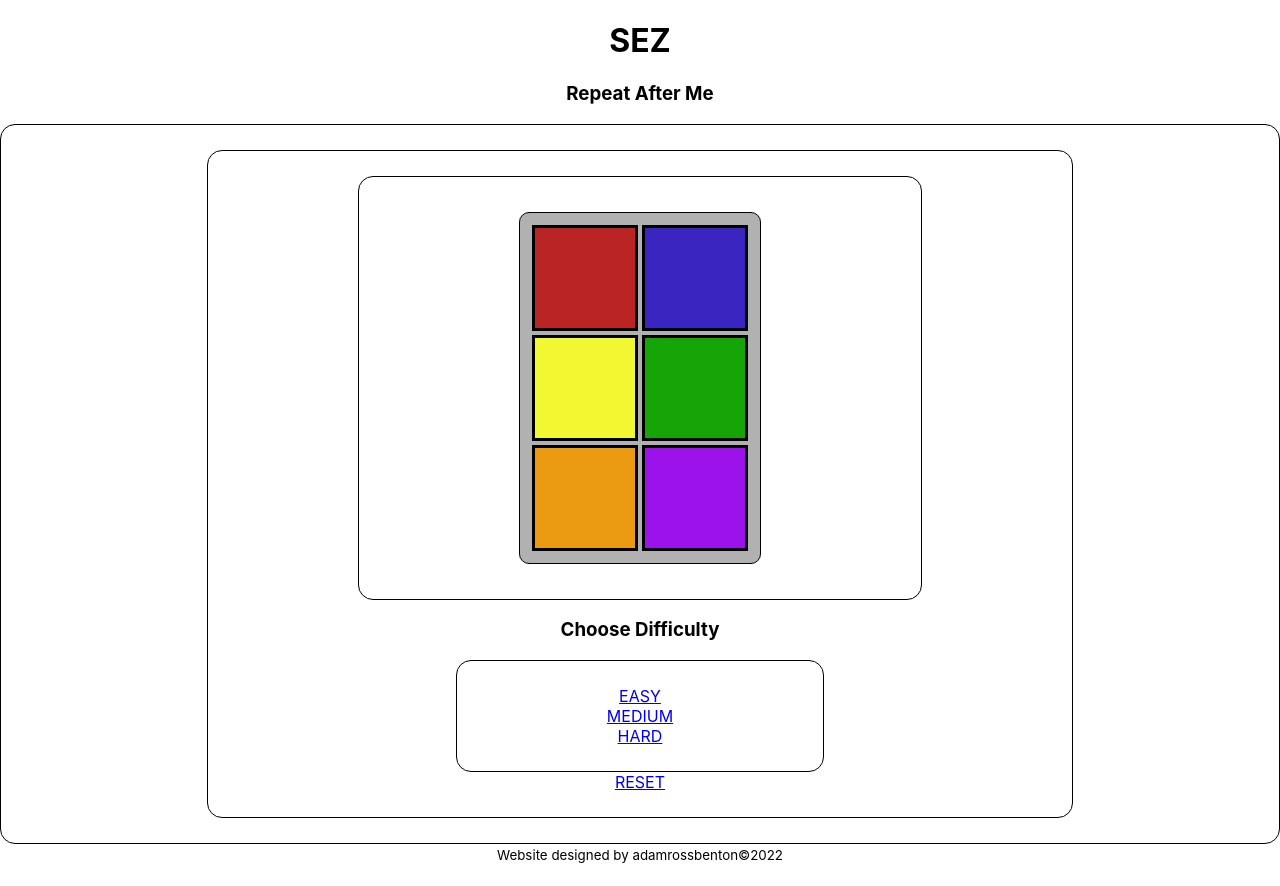
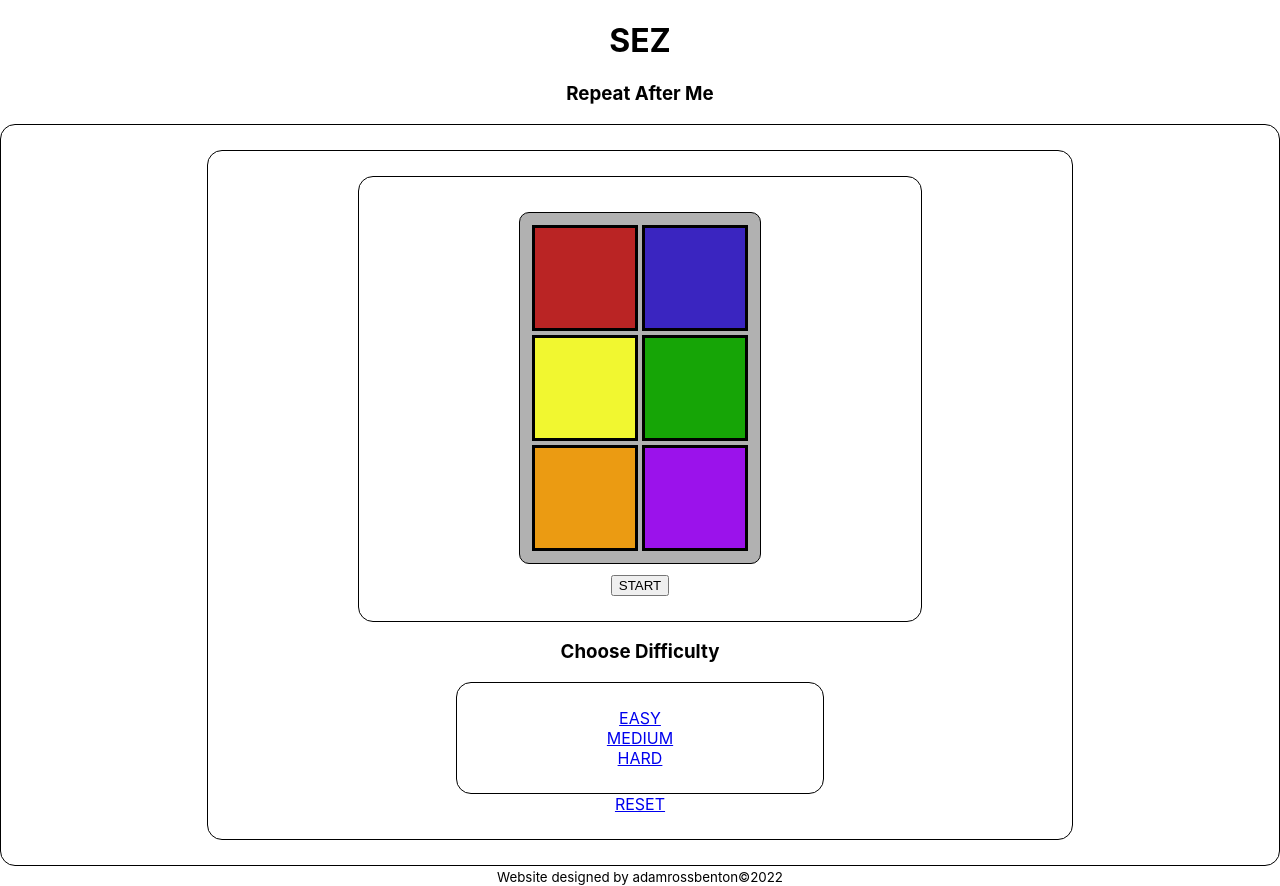
Before and after one commit to adamrossbenton/sez_js, a React (Create React App) app: page /hard in a window 1280 px wide. Before the commit the page ends 864 px from the top, so only its background shows below. Built offline with nearby package versions, Linux system fonts and the light colour scheme.

Commit message:
changed notMyTurn to [turn, setTurn], it thinks I'm calling it outside of a fn somewhere, where?

```diff
--- a/src/pages/Easy.js
+++ b/src/pages/Easy.js
@@ -3,7 +3,7 @@ import GameHooks from "../hooks/GameHooks";
 
 const Easy = props => {
 
-    const {compChoose, playerChoose, notMyTurn, turnCounter} = GameHooks()
+    const {compChoose, playerChoose, turn, turnCounter} = GameHooks()
 
     const handleSubmit = e => {
         e.preventDefault()
--- a/src/pages/Hard.js
+++ b/src/pages/Hard.js
@@ -5,7 +5,7 @@ const Hard = props => {
     const hardBoard = () => {
 
         // TODO: pass GameHooks as props through Outlet in Main.js instead of importing to each of my board pages
-        const {compChoose, playerChoose, notMyTurn, turnCounter} = GameHooks()
+        const {compChoose, playerChoose, turn, turnCounter} = GameHooks()
 
         const handleSubmit = e => {
             e.preventDefault()
@@ -13,7 +13,7 @@ const Hard = props => {
         }
 
         const playButton = () => {
-            if (notMyTurn) {
+            if (!turn) {
                 return <form onSubmit={handleSubmit}><button className="start-button" id="hard-start" type="submit">START</button></form>
             }
         }
--- a/src/pages/Medium.js
+++ b/src/pages/Medium.js
@@ -3,7 +3,7 @@ import GameHooks from "../hooks/GameHooks";
 
 const Medium = props => {
 
-    const {compChoose, playerChoose, notMyTurn, turnCounter} = GameHooks()
+    const {compChoose, playerChoose, turn, turnCounter} = GameHooks()
 
     const handleSubmit = e => {
         e.preventDefault()
```
